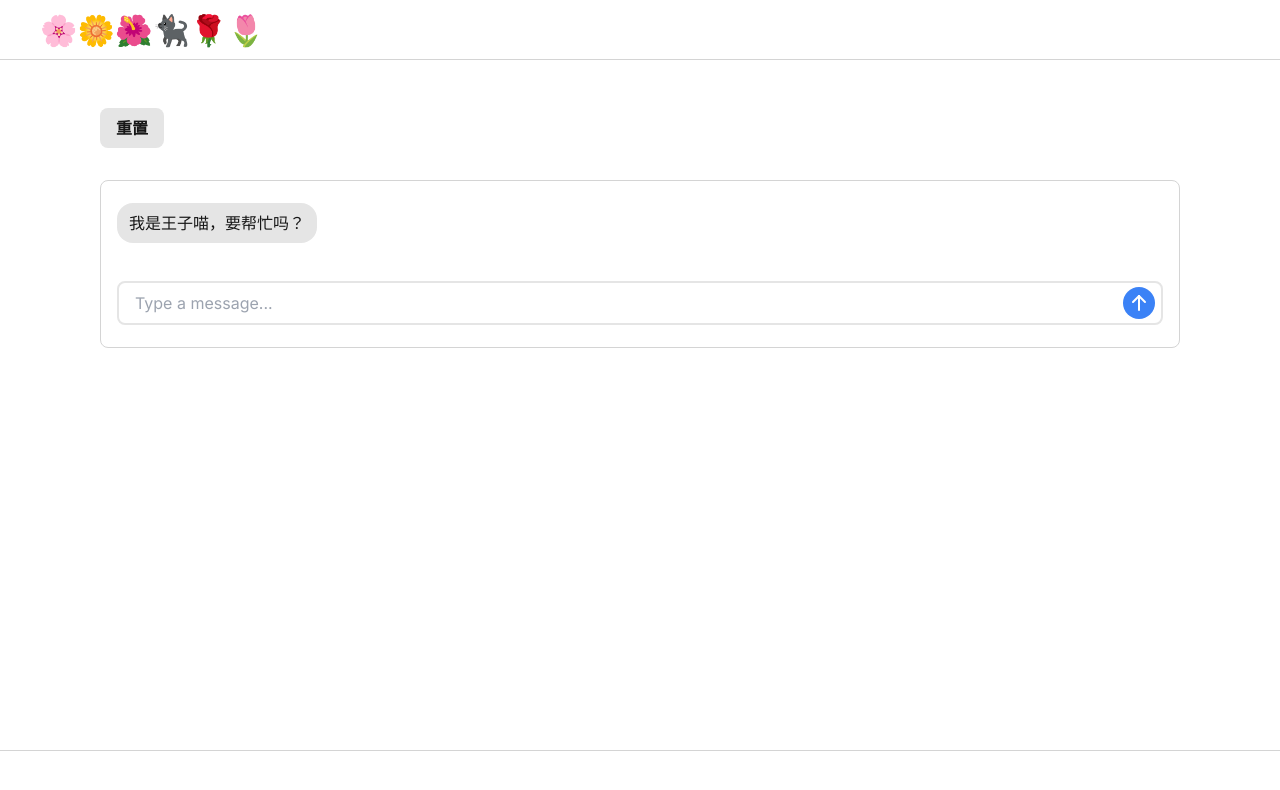
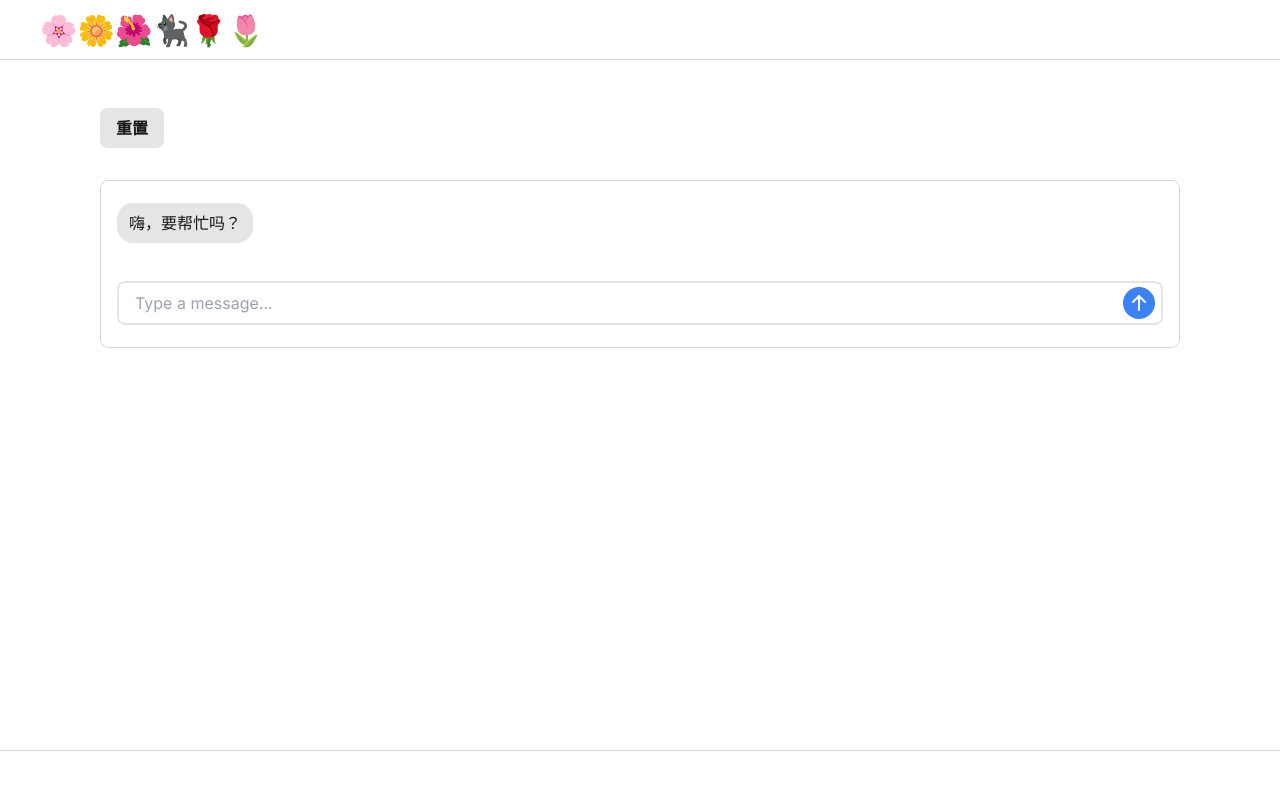
Before and after one commit to aldohemsn/chatbot-ui-lite, a Next.js app: page / in a window 1280 px wide. Shown: the top 790 px of the page. Built offline with nearby package versions, Linux system fonts and the light colour scheme.

Commit message:
Update index.tsx嗨

```diff
--- a/pages/index.tsx
+++ b/pages/index.tsx
@@ -80,7 +80,7 @@ export default function Home() {
     setMessages([
       {
         role: "assistant",
-        content: `我是王子喵，要帮忙吗？`
+        content: `嗨，要帮忙吗？`
       }
     ]);
   };
@@ -93,7 +93,7 @@ export default function Home() {
     setMessages([
       {
         role: "assistant",
-        content: `我是王子喵，要帮忙吗？`
+        content: `嗨，要帮忙吗？`
       }
     ]);
   }, []);
```
